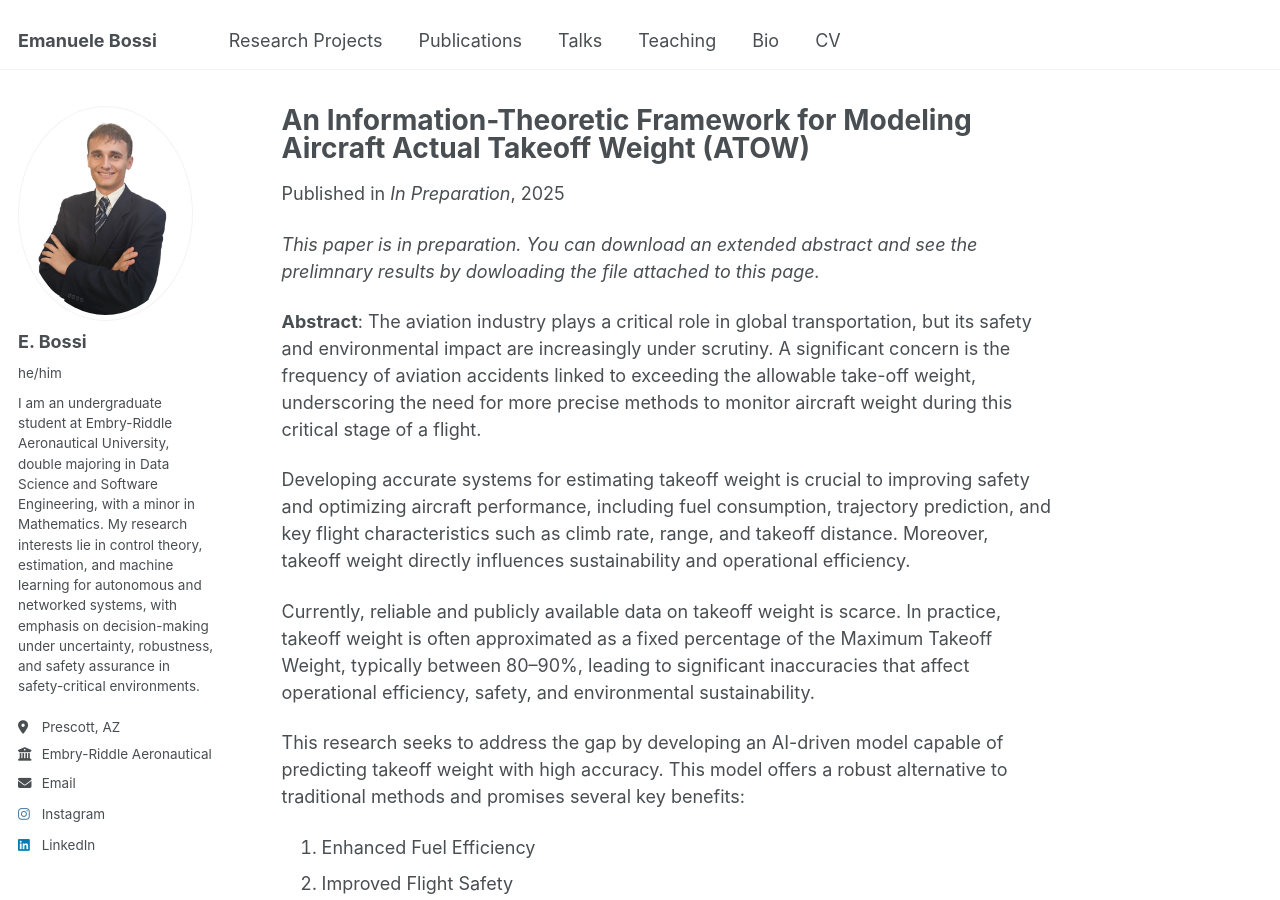
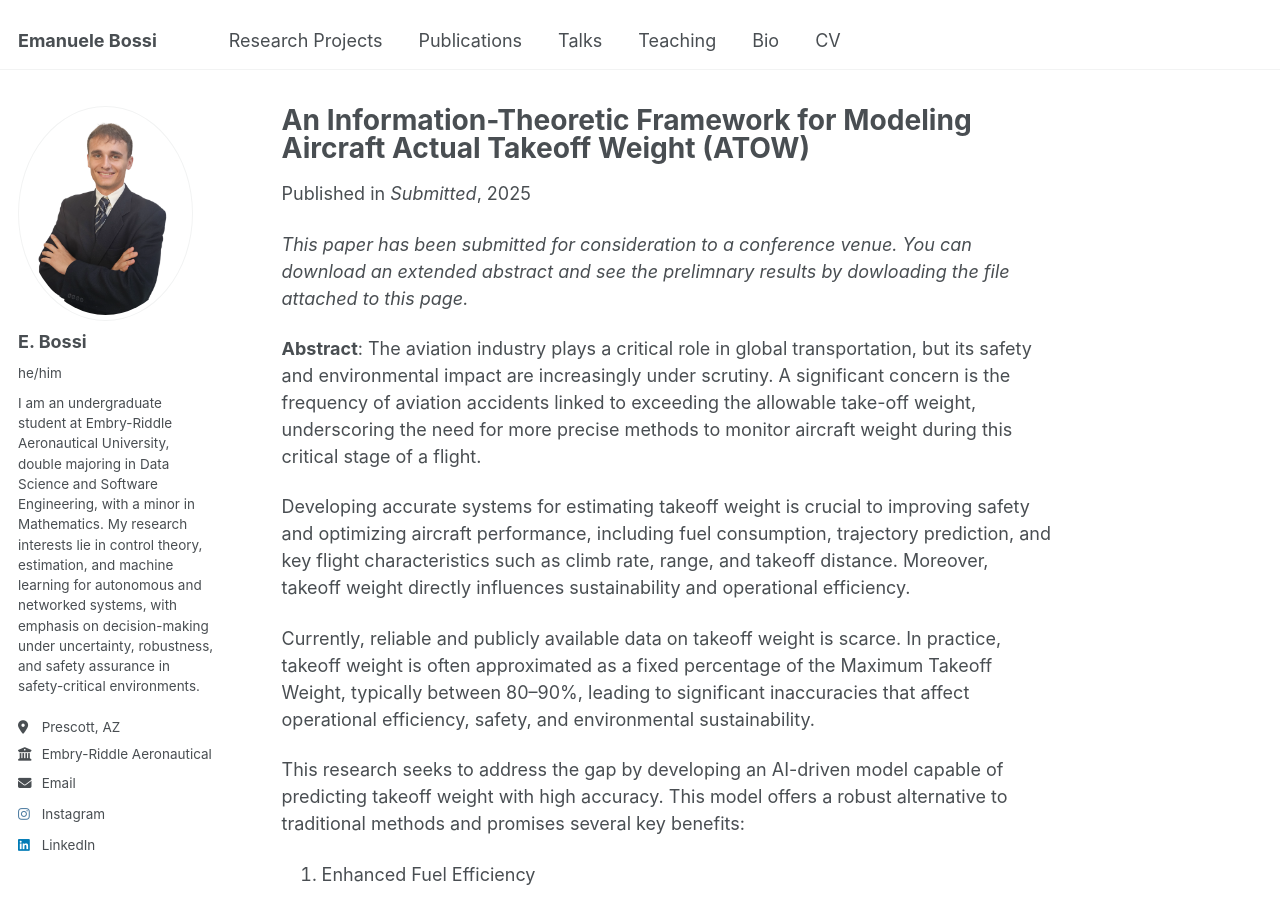
Before and after one commit to bossiemanuele/bossiemanuele.github.io, a Jekyll site: the page built from _publications/2025-12-31-An-Information-Theoretic-Framework-for-Modeling-Aircraft-Actual-Takeoff-Weight.md, in a window 1280 px wide and 900 px high. Built offline with Jekyll 4.4.1, drawn with Linux system fonts in a browser that asks for light colours.

Commit message:
Update 2025-12-31-An-Information-Theoretic-Framework-for-Modeling-Aircraft-Actual-Takeoff-Weight.md

```diff
--- a/_publications/2025-12-31-An-Information-Theoretic-Framework-for-Modeling-Aircraft-Actual-Takeoff-Weight.md
+++ b/_publications/2025-12-31-An-Information-Theoretic-Framework-for-Modeling-Aircraft-Actual-Takeoff-Weight.md
@@ -5,12 +5,12 @@ category: conferences
 permalink: /publication/2025-12-31-An-Information-Theoretic-Framework-for-Modeling-Aircraft-Actual-Takeoff-Weight
 excerpt: ''
 date: 2025-12-31
-venue: 'In Preparation'
+venue: 'Submitted'
 paperurl: 'http://bossiemanuele.github.io/files/Bossi_Abstract.pdf'
 citation: 'Bossi, E., AlMomani, R. (2025). "An Information-Theoretic Framework for Modeling Aircraft Actual Takeoff Weight (ATOW)." In Preparation.'
 ---
 
-*This paper is in preparation. You can download an extended abstract and see the prelimnary results by dowloading the file attached to this page.*
+*This paper has been submitted for consideration to a conference venue. You can download an extended abstract and see the prelimnary results by dowloading the file attached to this page.*
 
 **Abstract**: The aviation industry plays a critical role in global transportation, but its safety and environmental impact are increasingly under scrutiny. A significant concern is the frequency of aviation accidents linked to exceeding the allowable take-off weight, underscoring the need for more precise methods to monitor aircraft weight during this critical stage of a flight.
 
```
